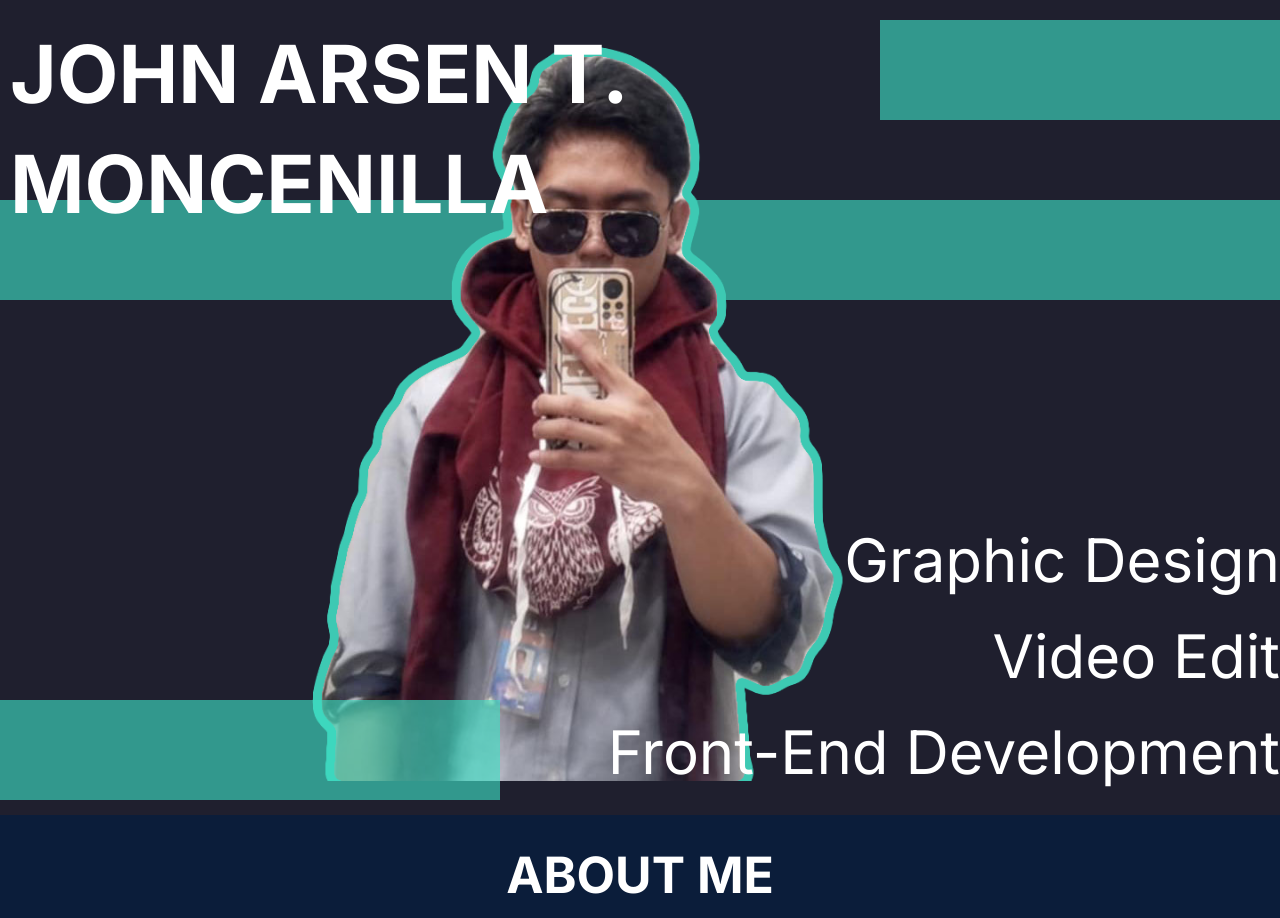
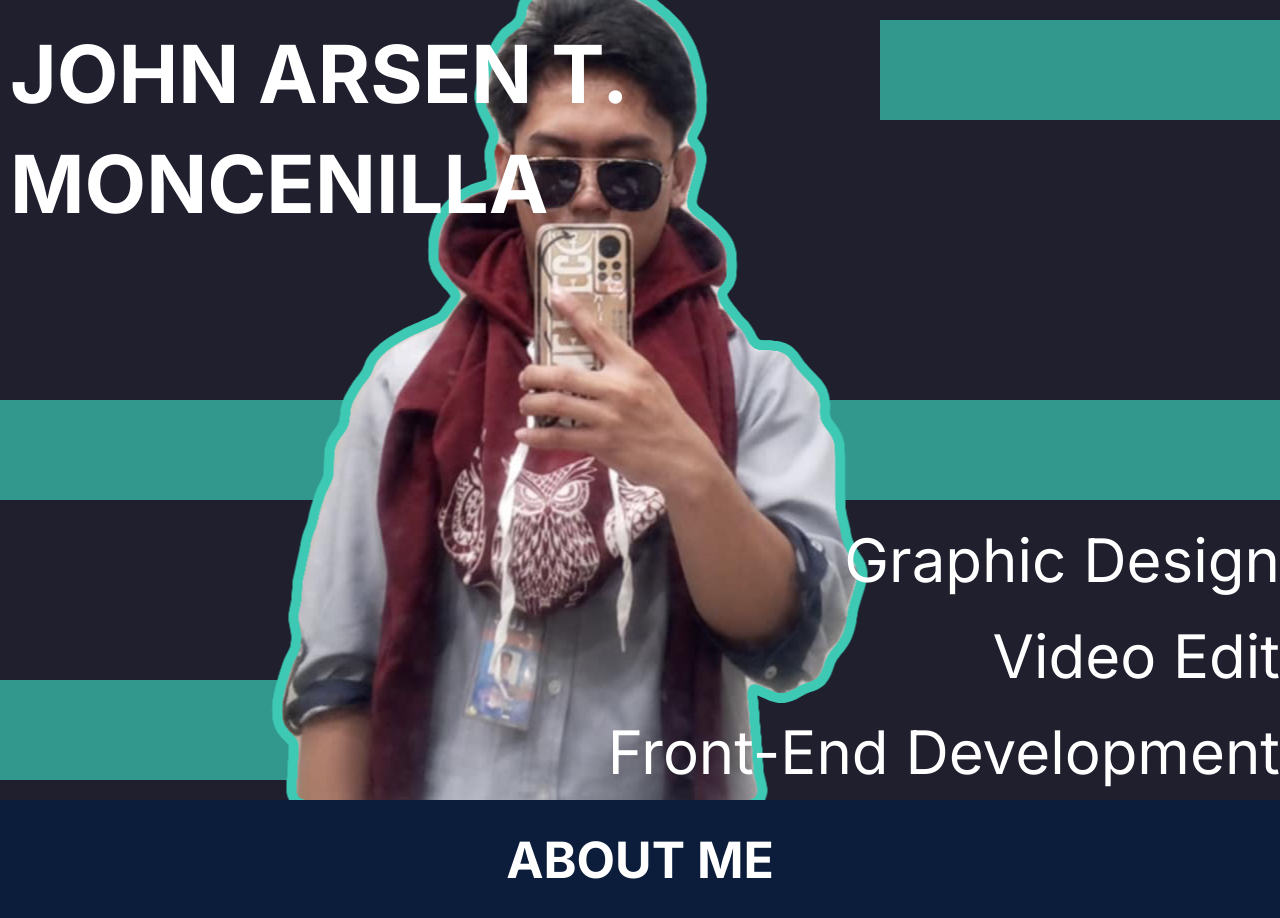
Before and after one commit to Aracent/WEBSITE, a plain HTML site: page PORTFOLIOWEB/Arsen_Portfolio.html in a window 1280 px wide. Shown: the top 918 px of the page. Drawn offline with Linux system fonts and the light colour scheme.

Commit message:
git commit

```diff
--- a/PORTFOLIOWEB/design.css
+++ b/PORTFOLIOWEB/design.css
@@ -10,6 +10,11 @@ html {
 }
 
  body {
+  margin: 0;
+  padding: 0;
+  justify-content: center;
+  align-items: center;
+        height: 100vh;
         font-family: 'Inter', sans-serif;
         background-color: #1F1F2E;
         color: white;
@@ -85,6 +90,9 @@ footer{
 }
 
 .home-container img {
+  display: block;
+  margin-left: auto;
+  margin-right: auto;
   position: relative;
   z-index: -1;
 
@@ -97,32 +105,33 @@ footer{
 }
 
 .box1 {
+
   width: 400px;
   top: 20px;
   right: 0px;
-  align-self: center;
+
 }
 
 .box2 {
+
   width:100%;
-  top: 50px;
+  top: 50%;
   left: 0px;
-  transform: translateY(150%);
   z-index: -1;
 }
 
 .box3 {
+  margin: 20px;
   width: 600px;
   bottom: 0px;
   left: -100px;
 }
 
 .edu {
-  width: 600px;
-  top: 20px;
+  width: 500px;
+  gap: 20;
+  top: 50%;
   right: 0px;
-  transform: translateY(150%);
-  gap: 20px;
 
     text-align: center;
     display: flex;
@@ -134,9 +143,14 @@ footer{
 }
 
 .front-pic img{
-  width: 100%;
-  max-width: 800px;
-  height: auto;
+  display: block;
+  margin-left: auto;
+  margin-right: auto;
+ position: absolute;
+  bottom: 0;           /* stick to bottom */
+  left: 50%;
+  transform: translateX(-50%);
+
 }
 
 .glass-container img{
@@ -282,6 +296,7 @@ width: 600px;
     border-left: 1px solid rgba(255, 255, 255, 0.17);
     border-right: 1px solid rgba(255, 255, 255, 0.17);
 
+
     display: flex;
     flex-direction: column;
     justify-content: flex-start;
```
